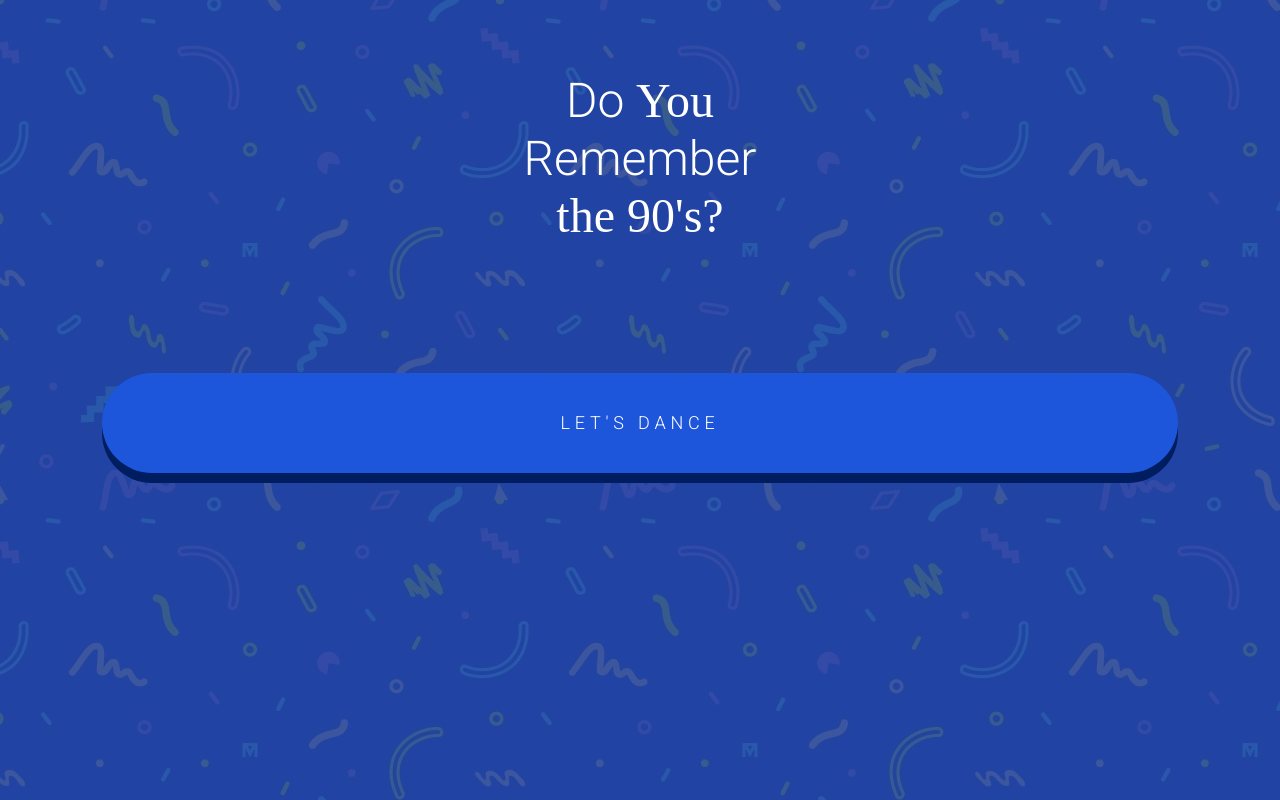
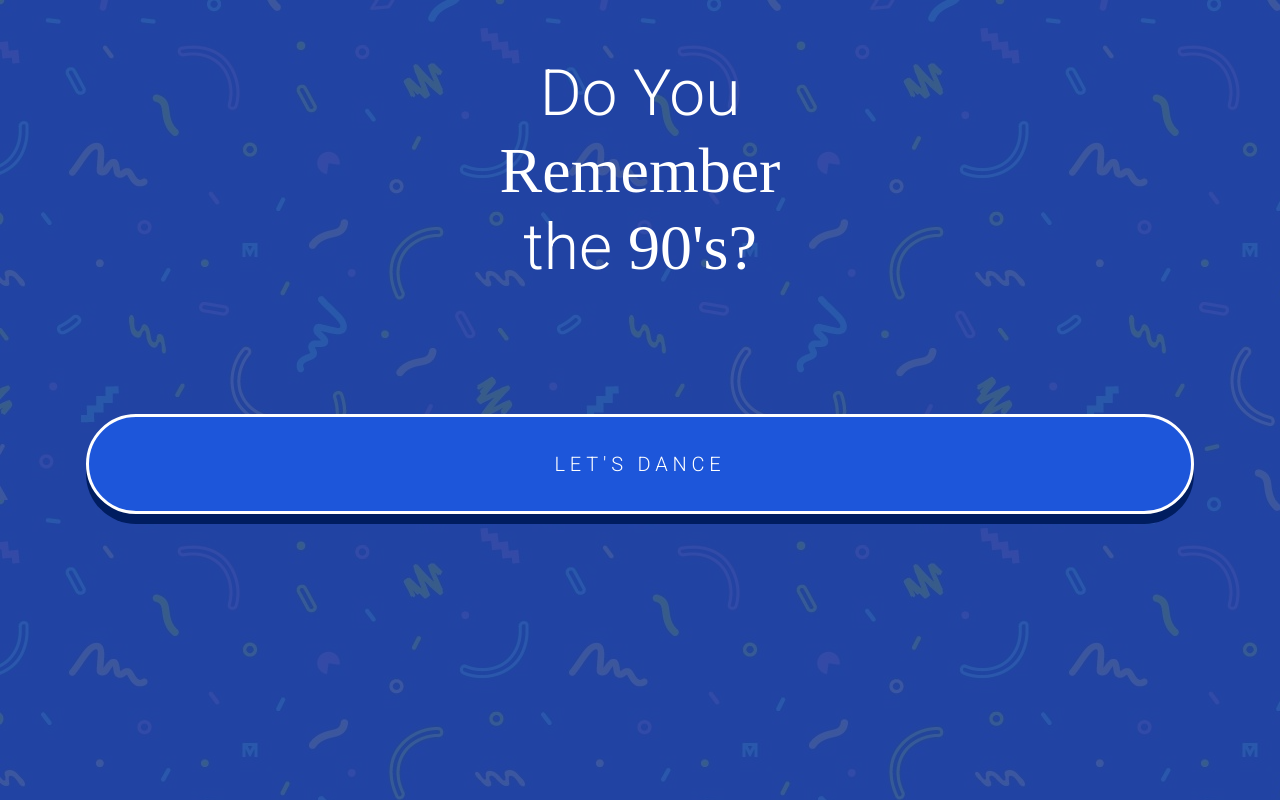
Before and after one commit to asifkabani/quiz-app-react, a React app: page / in a window 1280 px wide. Built offline with nearby package versions, Linux system fonts and the light colour scheme.

Commit message:
Updates to validation

```diff
--- a/src/components/App.js
+++ b/src/components/App.js
@@ -4,15 +4,15 @@ import quizQuestions from '../components/api/questions.json';
 import QuestionCount from '../components/QuestionCount';
 import ScoreCount from '../components/ScoreCount';
 import Content from '../components/Content';
-import { randomize } from '../components/Helpers';
+import { randomize, single } from '../components/Helpers';
 
 class App extends React.Component {
     constructor(props) {
         super(props);
         this.state = {
-            intro: true,
-            score: 0,
-            question: 0,
+            isIntro: true,
+            userScore: 0,
+            questionCount: 0,
             quizQuestions: [],
             currentQuestion: null,
             currentChoices: [],
@@ -23,62 +23,93 @@ class App extends React.Component {
     }
 
     componentWillMount() {
+        if (quizQuestions) {
             this.setState({
                 quizQuestions: randomize(quizQuestions)
             })
         }
+    }
 
     componentDidMount() {
         if (this.state.quizQuestions) {
-            let question = this.state.quizQuestions.shift();
+            let singleQuestion = single(this.state.quizQuestions);
+            console.log(singleQuestion)
             this.setState({
-                question: this.state.question + 1,
-                currentQuestion: question.question,
-                currentChoices: question.choices,
-                correctChoice: question.correct
+                currentQuestion: singleQuestion.question,
+                currentChoices: singleQuestion.choices,
+                correctChoice: singleQuestion.correct
+            })
+        }
+    }
+
+    getQuestion() {
+        if (this.state.quizQuestions) {
+            let singleQuestion = single(this.state.quizQuestions);
+            this.setState({
+                questionCount: this.state.questionCount + 1,
+                currentQuestion: singleQuestion.question,
+                currentChoices: singleQuestion.choices,
+                correctChoice: singleQuestion.correct
+            })
+        }
+    }
+
+    nextQuestion() {
+        if (this.state.quizQuestions) {
+            let singleQuestion = single(this.state.quizQuestions);
+            this.setState({
+                questionCount: this.state.questionCount + 1,
+                currentQuestion: singleQuestion.question,
+                currentChoices: singleQuestion.choices,
+                correctChoice: singleQuestion.correct
             })
         }
     }
 
     checkAnswer(e) {
+        let button = document.getElementById('js-check');
+        let selectedAnswer = document.getElementsByClassName('selected')[0];
+        if (!selectedAnswer) {
+            return false;
+        } else {
             let correctAnswer = this.state.correctChoice;
-        let selectedAnswer = document.getElementsByClassName('selected')[0];
             if (selectedAnswer.id !== correctAnswer) {
                 selectedAnswer.className += ' incorrect';
+                button.innerHTML = 'Next Question';
             } else {
                 selectedAnswer.className += ' correct';
+                button.innerHTML = 'Next Question';
                 this.setState({
-                score: this.state.score + 1
+                    userScore: this.state.userScore + 1
                 })
+            }
         }
     }
 
     startQuiz() {
         const showTopBar = document.getElementsByClassName('hide-show')[0];
         showTopBar.style.opacity = 1;
-
         this.setState({
-            intro: false
+            isIntro: false,
+            questionCount: this.state.questionCount + 1
         });
     }
 
     render() {
         const questions = this.state.quizQuestions;
         if (questions.length) {
-            console.log(true)
-        }
-
             return (
                 <div className="container page">
                     <div className="row hide-show">
-                    <QuestionCount question={this.state.question} />
-                    <ScoreCount score={this.state.score} />
+                        <QuestionCount question={this.state.questionCount} />
+                        <ScoreCount score={this.state.userScore} />
                     </div>
                     <div className="row justify-content-center text-center">
                         <div className="col-sm-12">
                             <Content
+                                intro={this.state.isIntro}
                                 trigger={this.startQuiz}
-                            intro={this.state.intro}
+                                count={this.state.questionCount}
                                 question={this.state.currentQuestion}
                                 choices={this.state.currentChoices}
                                 correct={this.state.correctChoice}
@@ -90,5 +121,6 @@ class App extends React.Component {
             );
         }
     }
+}
 
 export default App;
--- a/src/components/Content.js
+++ b/src/components/Content.js
@@ -2,24 +2,26 @@ import React from 'react';
 import { selectItem } from '../components/Helpers';
 
 const Content = (props) => {
-    if (props.intro) {
+    if (!props.intro) {
         return (
             <React.Fragment>
-                <h1 className="intro">Do <span>You</span><br />Remember<br/><span>the 90's?</span></h1>
-                <button onClick={props.trigger} className="btn btn-lg btn-primary btn-block">Let's Dance</button>
+                <h4 className="qcount-heading">Question {props.count}</h4>
+                <h1 className="content">{props.question}</h1>
+                <ul className="choices" onClick={(e) => selectItem(e)}>
+                    {props.choices.map((choice, i) => {
+                        return <li id={i} key={i}>{choice}</li>
+                    })}
+                </ul>
+                <button onClick={props.check} className="btn btn-lg btn-primary btn-block" id="js-check">
+                Select Answer
+                </button>
             </React.Fragment>
         );
     } else {
         return (
             <React.Fragment>
-                <h4 className="qcount-heading">Question 1</h4>
-                <h1>{props.question}</h1>
-                <ul className="choices" onClick={(e) => selectItem(e)}>
-                    {props.choices.map((choice, i) => {
-                        return <li id={i} key={i}>{choice}</li>
-                    })}
-                </ul>
-                <button onClick={props.check} className="btn btn-lg btn-primary btn-block">Check Answer</button>
+                <h1 className="intro">Do You<br /><span>Remember</span><br/>the<span> 90's?</span></h1>
+                <button onClick={props.trigger} className="btn btn-lg btn-primary btn-block">Let's Dance</button>
             </React.Fragment>
         );
     }
--- a/src/index.css
+++ b/src/index.css
@@ -20,7 +20,7 @@ body {
 }
 
 .page {
-  padding: 2rem;
+  padding: 1rem;
 }
 
 .hide-show {
@@ -45,12 +45,18 @@ body {
 }
 
 .intro {
-  font-size: 3rem;
+  font-size: 4rem;
   padding-bottom: 3rem;
 }
 
 .intro > span {
   font-family: var(--secondary-font);
+}
+
+.content {
+  font-family: var(--secondary-font);
+  line-height: 3.5rem;
+  letter-spacing: 1px;
 }
 
 ul {
@@ -102,9 +108,9 @@ button {
   height: 100px;
   text-transform: uppercase;
   border-radius: 50px !important;
-  background-color: #1d56da !important;
-  border: none !important;
-  box-shadow: #001D60 0px 10px 0px 0px;
+  border: 3px solid var(--white) !important;
   letter-spacing: 0.3rem;
-  font-size: 18px !important;
+  font-weight: 700;
+  background-color: var(--blue) !important;
+  box-shadow: var(--blue-shadow) 0px 10px 0px 0px;
 }
```
Lines whose indentation alone changed are shown as unchanged.
